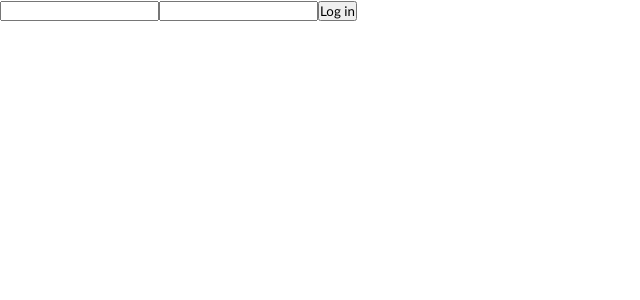
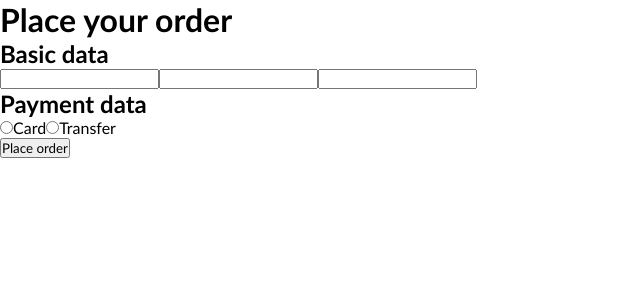
Before and after one commit to majcherrr87/MegaK_Frontowcy_React, a React (Vite) app: page / in a window 1280 px wide. Shown: the top 300 px of the page, without its empty margins (0-640 px from the left). Built offline with nearby package versions, Linux system fonts and the light colour scheme.

Commit message:
input verification

```diff
--- a/src/App.tsx
+++ b/src/App.tsx
@@ -1,34 +1,75 @@
+import { useForm } from 'react-hook-form'
+import { OrderData, orderSchema } from './schemas/order'
 import { yupResolver } from '@hookform/resolvers/yup'
-import { useForm } from 'react-hook-form'
-import { InferType, object, string } from 'yup'
-
-const loginSchema = object({
-	login: string().required().min(3),
-	password: string().required().min(3),
-})
-
-type LoginData = InferType<typeof loginSchema>
 
 export const App = () => {
 	const {
 		register,
 		handleSubmit,
+		watch,
 		formState: { errors },
-	} = useForm<LoginData>({
-		resolver: yupResolver(loginSchema),
+	} = useForm<OrderData>({
+		resolver: yupResolver(orderSchema),
 	})
+	console.log(errors)
 
-	const onSubmit = (data: LoginData) => {
-		console.log(data)
+	const onSubmit = (data: OrderData) => {
+		console.log('data', data)
 	}
 
-	console.log(errors)
+	const type = watch('payment.type')
 
 	return (
-		<form onSubmit={handleSubmit(onSubmit)}>
-			<input type="text" {...register('login')} />
-			<input type="password" {...register('password')} />
-			<button type="submit">Log in</button>
-		</form>
+		<>
+			<h1>Place your order</h1>
+			<form onSubmit={handleSubmit(onSubmit)}>
+				<div>
+					<h2>Basic data</h2>
+					<input type="text" {...register('basic.name')} />
+					<input type="text" {...register('basic.lastname')} />
+					<input type="number" {...register('basic.age')} />
+				</div>
+				<div>
+					<h2>Payment data</h2>
+					<label>
+						<input type="radio" value="card" {...register('payment.type')} />
+						Card
+					</label>
+					<label>
+						<input
+							type="radio"
+							value="transfer"
+							{...register('payment.type')}
+						/>
+						Transfer
+					</label>
+					{type === 'card' ? (
+						<div>
+							<label>
+								<input
+									type="radio"
+									value="visa"
+									{...register('payment.details.card')}
+								/>
+								VISA
+							</label>
+							<label>
+								<input
+									type="radio"
+									value="amex"
+									{...register('payment.details.card')}
+								/>
+								AMEX
+							</label>
+							<input type="text" {...register('payment.details.cardNumber')} />
+						</div>
+					) : null}
+					{type === 'transfer' ? (
+						<input type="text" {...register('payment.details.iban')} />
+					) : null}
+				</div>
+				<button type="submit">Place order</button>
+			</form>
+		</>
 	)
 }
--- /dev/null
+++ b/src/schemas/order.ts
@@ -0,0 +1,39 @@
+import { number, object, string, InferType } from 'yup'
+
+export const orderSchema = object({
+	basic: object({
+		name: string().required().min(3),
+		lastname: string().required().min(3),
+		age: number()
+			.required()
+			.transform((val) => val || 0)
+			.min(18),
+	}),
+	payment: object({
+		type: string().oneOf(['card', 'transfer']).required(),
+		details: object({
+			card: string(),
+			cardNumber: string(),
+			iban: string(),
+		}).when('type', {
+			is: 'card',
+			then: (schema) =>
+				schema.shape({
+					card: string().oneOf(['visa', 'amex']).required(),
+					cardNumber: string()
+						.required()
+						.when('card', {
+							is: 'visa',
+							then: (schema) => schema.matches(/^4/).length(16),
+							otherwise: (schema) => schema.matches(/^5/).length(15),
+						}),
+				}),
+			otherwise: (schema) =>
+				schema.shape({
+					iban: string().required().matches(/^PL/).length(34),
+				}),
+		}),
+	}),
+})
+
+export type OrderData = InferType<typeof orderSchema>
```
